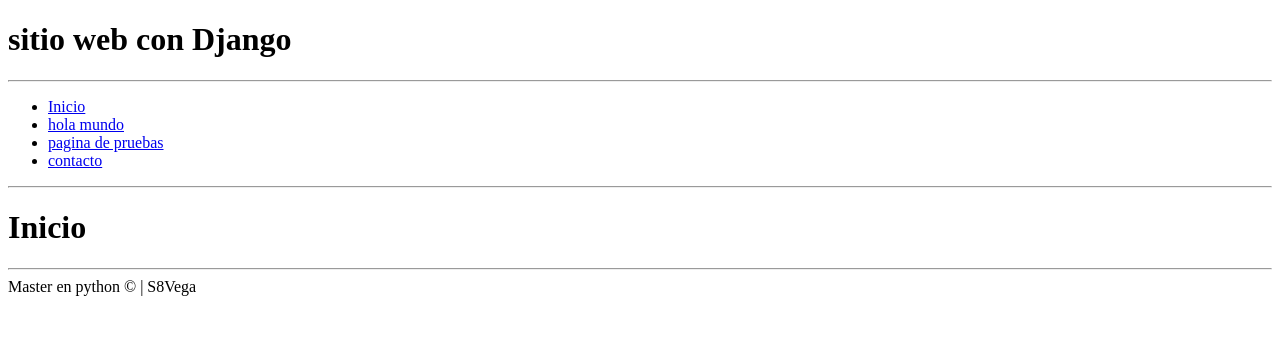
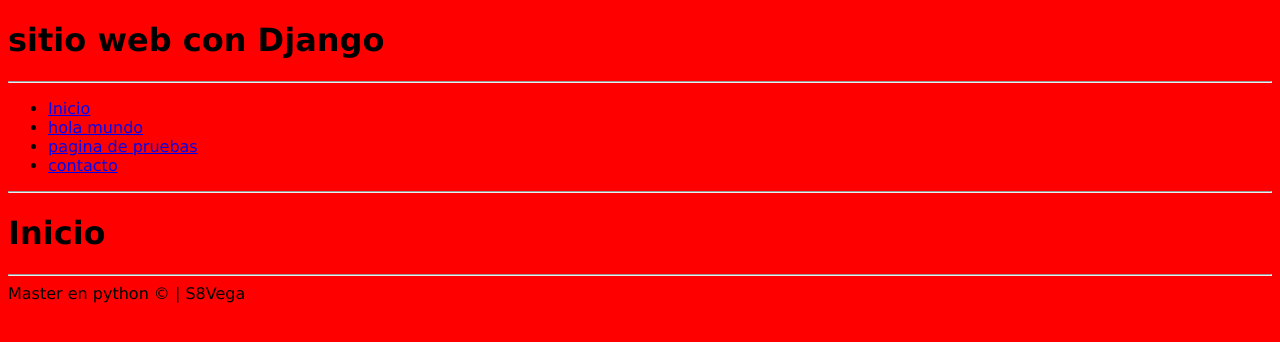
Before and after one commit to S8Vega/PracticaDjango, a Django app: page / in a window 1280 px wide. Shown: the top 342 px of the page. Run offline with Django 3.2, Linux system fonts and the light colour scheme.

Commit message:
vincular hojas de estilo CSS en Django

```diff
--- /dev/null
+++ b/miapp/static/css/styles.css
@@ -0,0 +1,4 @@
+body {
+  font-family: Verdana, Geneva, Tahoma, sans-serif;
+  background-color: red;
+}
--- a/miapp/templates/layout.html
+++ b/miapp/templates/layout.html
@@ -1,8 +1,14 @@
+{% load static %}
 <!DOCTYPE html>
 <html lang="es">
   <head>
     <meta charset="UTF-8" />
     <title>{%block title%} titulo {% endblock %} | S8Vega</title>
+    <link
+      rel="stylesheet"
+      type="text/css"
+      href="{% static '/css/styles.css' %}"
+    />
   </head>
   <body>
     <h1>sitio web con Django</h1>
```
